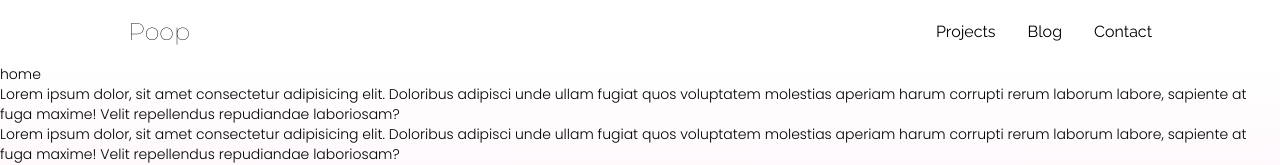
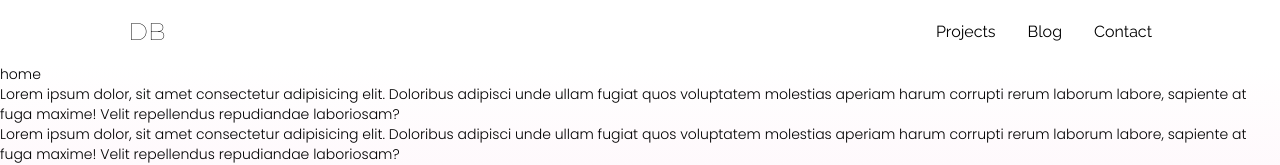
Before and after one commit to toastedsugar/PortfolioV2, a Next.js app in the folder client/: page / in a window 1280 px wide. Shown: the top 165 px of the page. Built offline with nearby package versions, Linux system fonts and the light colour scheme.

Commit message:
Coming back to the project after focusing on schoolwork

```diff
--- a/client/components/navbar.tsx
+++ b/client/components/navbar.tsx
@@ -18,7 +18,7 @@ export default function Navbar() {
       <div className="container mx-auto py-4 flex flex-row justify-between">
 
         <div className="flex">
-          <Link href="/" className="font-montserrat font-thin text-2xl transition ease-in-out hover:scale-110 duration-100">Poop</Link>
+          <Link href="/" className="font-montserrat font-thin text-2xl transition ease-in-out hover:scale-110 duration-100">DB</Link>
         </div>
 
         <ul className={`font-raleway `}>
```
